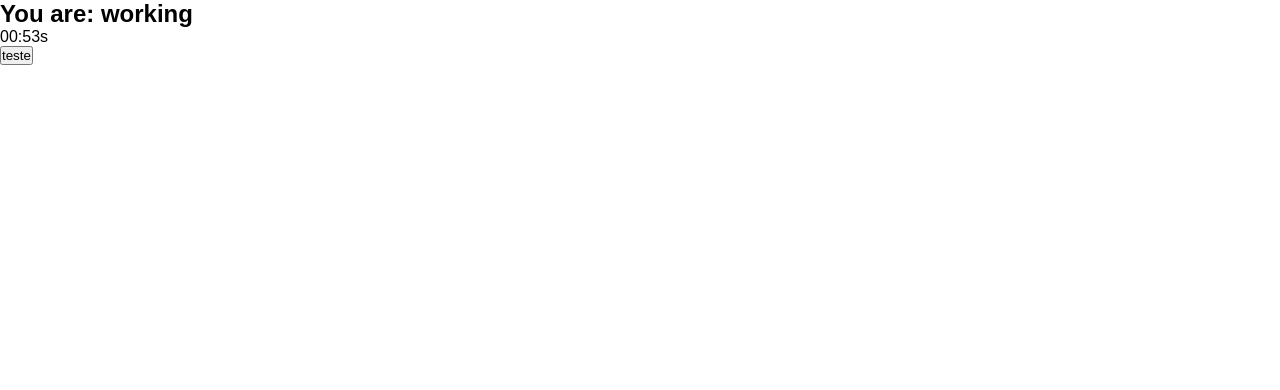
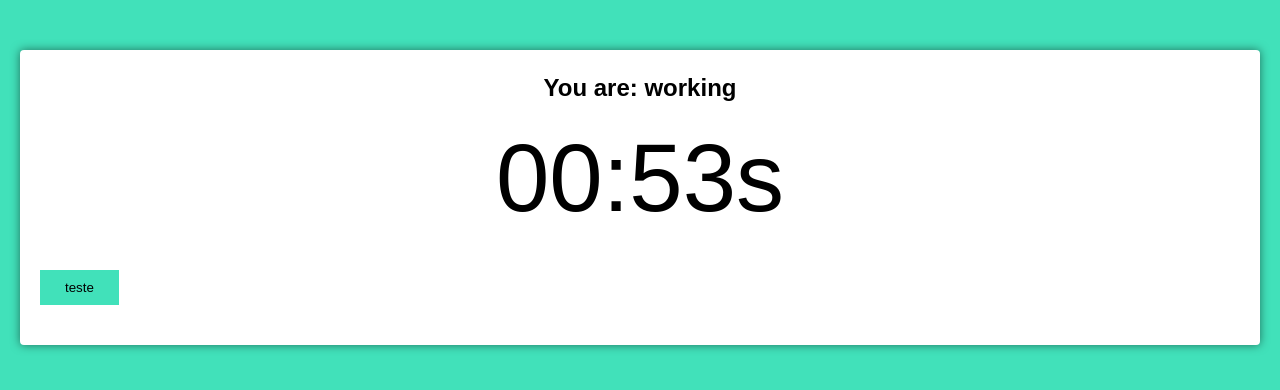
Before and after one commit to MarKus-del/pomodoro-app, a React (Create React App) app: page / in a window 1280 px wide. Shown: the top 390 px of the page. Built offline with nearby package versions, Linux system fonts and the light colour scheme.

Commit message:
estilização do pomodoro

```diff
--- a/src/index.css
+++ b/src/index.css
@@ -7,4 +7,63 @@
 
 body {
   font-family: sans-serif;
+  background: #41e1ba;
+  transition: background-color 300ms ease-in-out;
+  line-height: 1.5
 }
+
+.container {
+  max-width: 640px;
+  margin: 0 auto;
+}
+
+.working {
+  background: #EF5D50;
+}
+
+.hidden {
+  display: none;
+}
+
+.pomodoro {
+  background: #fff;
+  margin: 50px 20px;
+  padding: 20px;
+  border-radius: 4px;
+  box-shadow: 0 0 10px rgba(0, 0, 0, .5);
+}
+
+.pomodoro h2 {
+  font-size: 24px;
+  text-align: center;
+}
+
+.pomodoro .timer {
+  font-size: 6rem;
+  text-align: center;
+}
+
+.pomodoro .controls {
+  display: flex;
+  align-items: center;
+  justify-content: space-evenly;
+}
+
+.pomodoro button {
+  background: #41e1ba;
+  border: none;
+  cursor: pointer;
+  padding: 10px 25px;
+  color: #000;
+  transition: background-color 300ms ease-in-out;
+  margin: 20px auto;
+}
+
+.working .pomodoro button {
+  background: #EF5D50;
+  color: #fff;
+}
+
+.pomodoro .details {
+  margin: 20px 0;
+}
```
